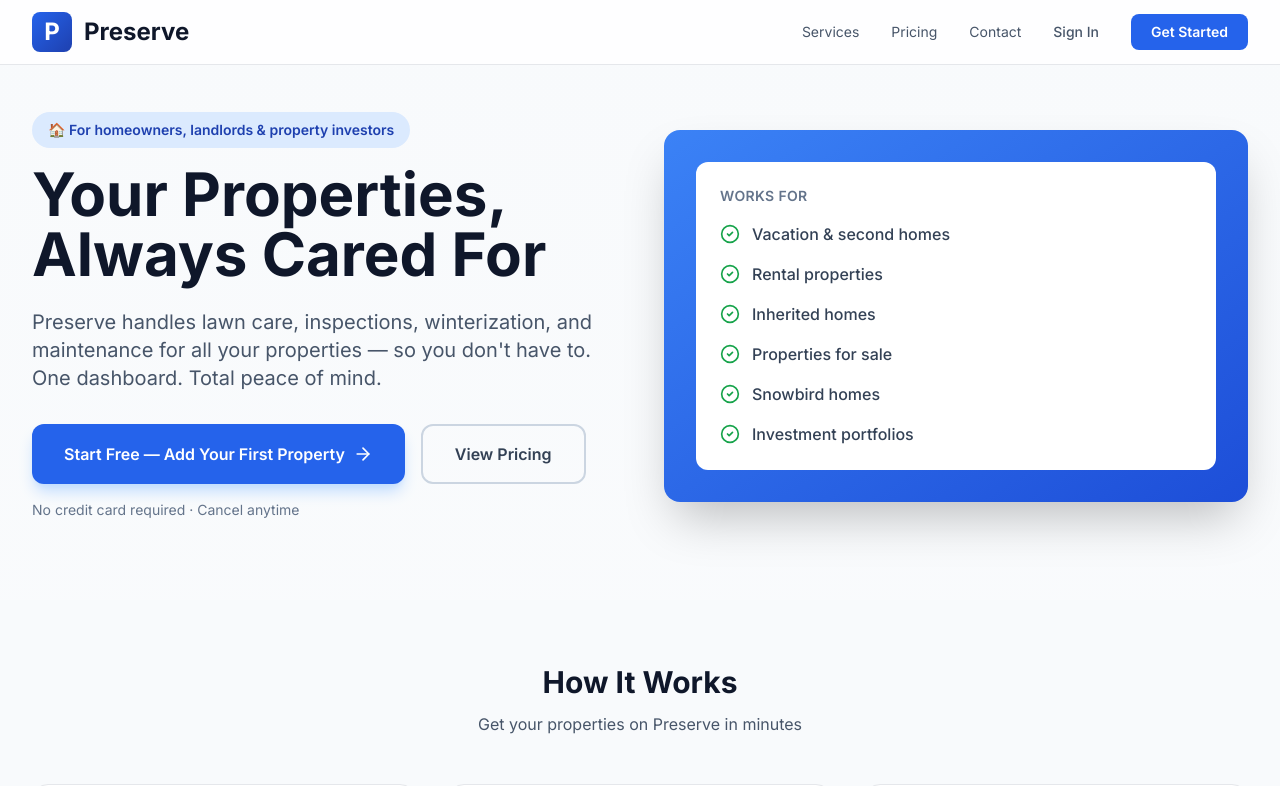
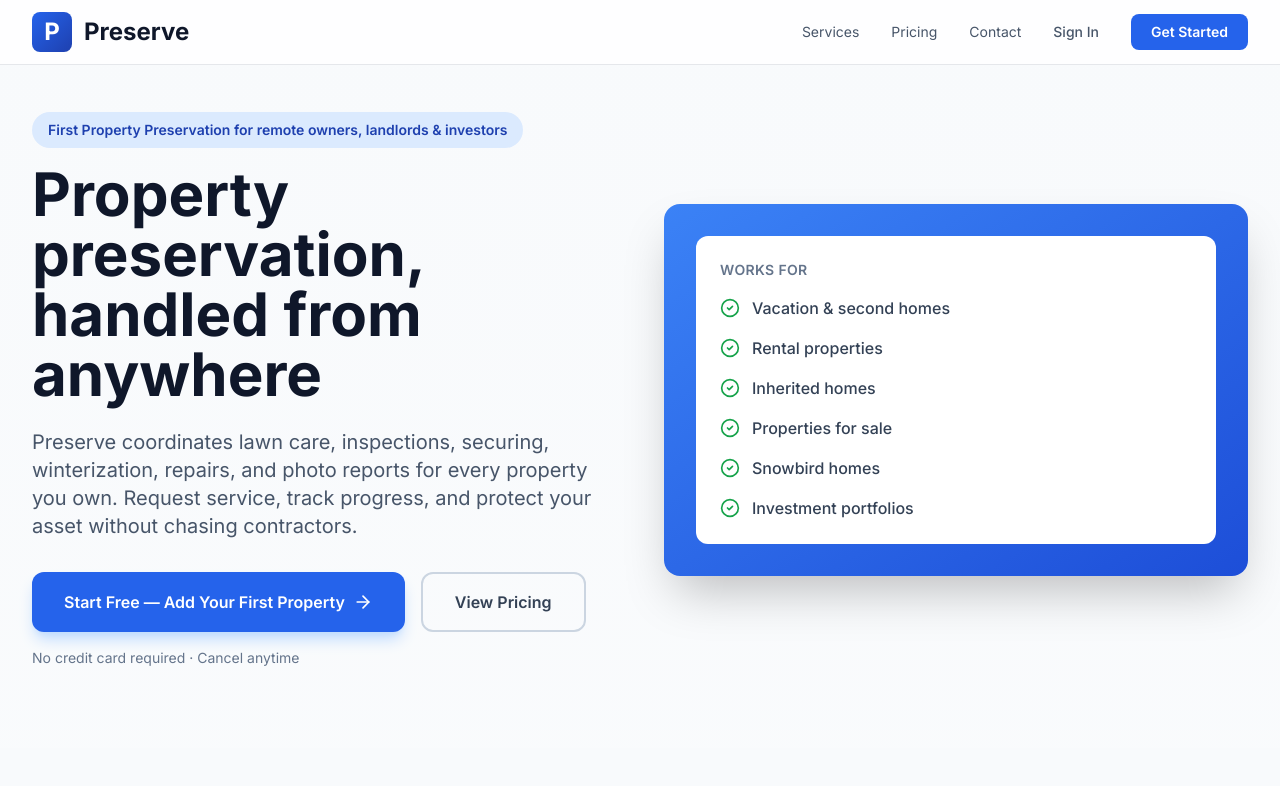
Before and after one commit to Iamtoluakin/preserve, a Next.js app: page / in a window 1280 px wide. Shown: the top 786 px of the page. Built offline with nearby package versions, Linux system fonts and the light colour scheme.

Commit message:
feat: update landing page

```diff
--- a/src/app/page.tsx
+++ b/src/app/page.tsx
@@ -219,14 +219,14 @@ export default function HomePage() {
           <div className="grid lg:grid-cols-2 gap-12 items-center">
             <div>
               <div className="inline-block mb-4 px-4 py-2 bg-blue-100 text-blue-800 rounded-full text-sm font-semibold">
-                🏠 For homeowners, landlords &amp; property investors
+                First Property Preservation for remote owners, landlords &amp; investors
               </div>
               <h1 className="text-5xl md:text-6xl font-bold text-slate-900 mb-6 leading-tight">
-                Your Properties,<br />Always Cared For
+                Property preservation,<br />handled from anywhere
               </h1>
               <p className="text-xl text-slate-600 mb-8">
-                Preserve handles lawn care, inspections, winterization, and maintenance for all your properties — so you don&apos;t have to.
-                One dashboard. Total peace of mind.
+                Preserve coordinates lawn care, inspections, securing, winterization, repairs, and photo reports for every property you own.
+                Request service, track progress, and protect your asset without chasing contractors.
               </p>
               <div className="flex flex-col sm:flex-row gap-4">
                 <Link href="/login"
```
